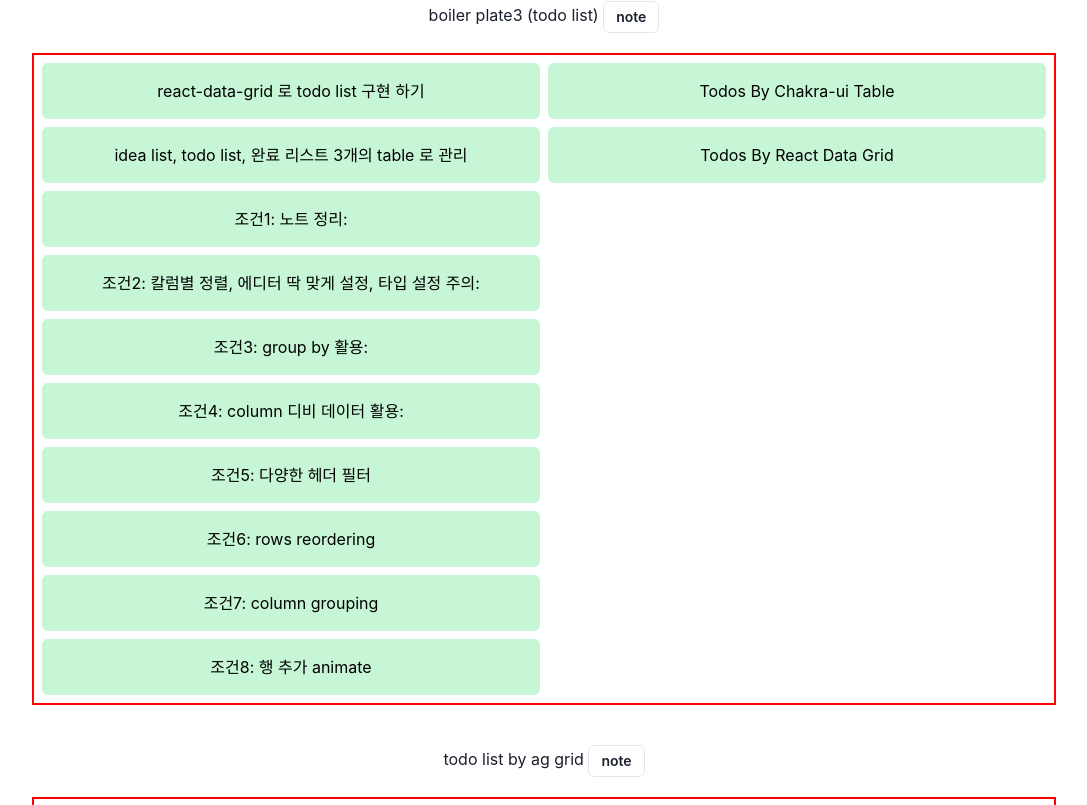
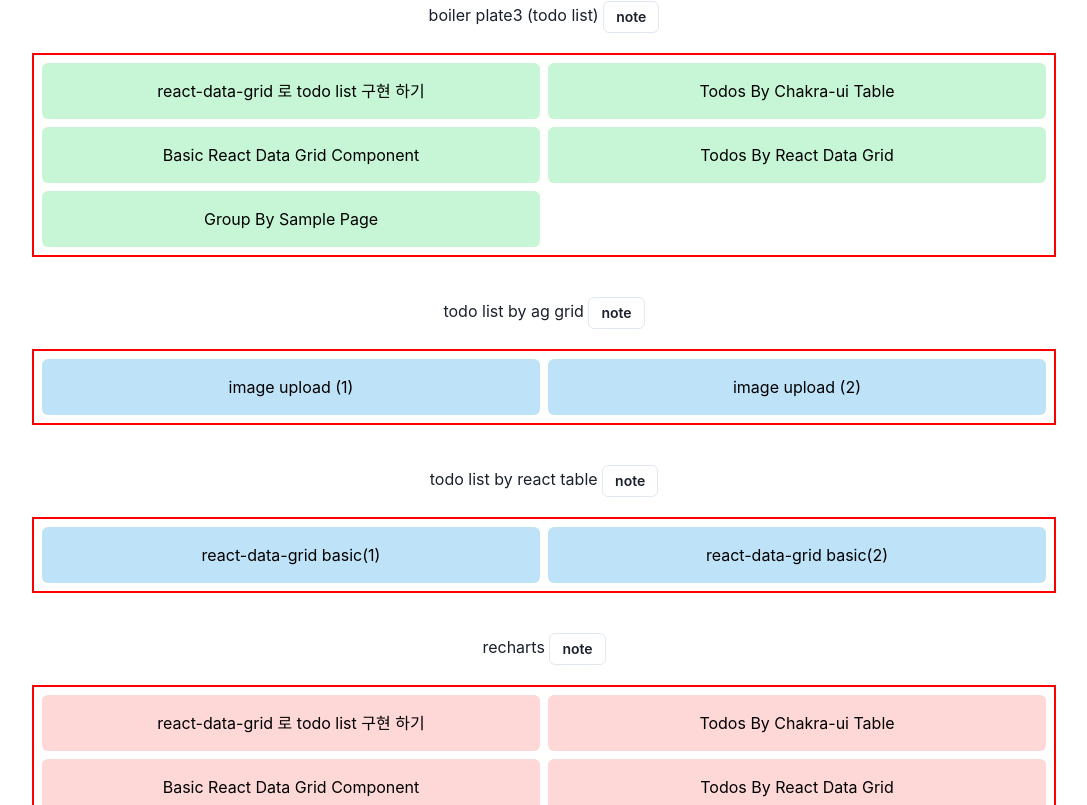
Before and after one commit to hyunsokstar/study-project-for-react-data-grid, a Next.js app in the folder frontend-user-board/: page / in a window 1280 px wide. Shown: the part 635-1440 px from the top of the page, without its empty margins (96-1183 px from the left). Built offline with nearby package versions, Linux system fonts and the light colour scheme.

Commit message:
update for group by

```diff
--- a/frontend-user-board/src/pages/index.tsx
+++ b/frontend-user-board/src/pages/index.tsx
@@ -29,17 +29,11 @@ const Home = () => {
         { href: '/Test/CardList/PostingList', text: 'react-data-grid basic(2)', visible: true },
     ];
 
+    // todo list by react data grid 1227
     const links5 = [
         { href: '/Test/CardList/PostingList', text: 'react-data-grid 로 todo list 구현 하기', visible: true },
-        { href: '/Test/CardList/PostingList', text: 'idea list, todo list, 완료 리스트 3개의 table 로 관리', visible: true },
-        { href: '/Test/CardList/PostingList', text: '조건1: 노트 정리: ', visible: true },
-        { href: '/Test/CardList/PostingList', text: '조건2: 칼럼별 정렬, 에디터 딱 맞게 설정, 타입 설정 주의: ', visible: true },
-        { href: '/Test/CardList/PostingList', text: '조건3: group by 활용: ', visible: true },
-        { href: '/Test/CardList/PostingList', text: '조건4: column 디비 데이터 활용: ', visible: true },
-        { href: '/Test/CardList/PostingList', text: '조건5: 다양한 헤더 필터', visible: true },
-        { href: '/Test/CardList/PostingList', text: '조건6: rows reordering', visible: true },
-        { href: '/Test/CardList/PostingList', text: '조건7: column grouping', visible: true },
-        { href: '/Test/CardList/PostingList', text: '조건8: 행 추가 animate', visible: true },
+        { href: '/Test/ReactDataGrid/BasicDataGrid', text: 'Basic React Data Grid Component', visible: true },
+        { href: '/Test/ReactDataGrid/GroupBy', text: 'Group By Sample Page', visible: true },
     ];
 
     const links6 = [
```
Also changed, not shown: frontend-user-board/src/pages/Test/ReactDataGrid/BasicDataGrid.tsx (added, +26 -0 lines), frontend-user-board/src/pages/Test/ReactDataGrid/GroupBy.tsx (added, +65 -0 lines), 1 other file (tests, documents, lock files or other folders).
